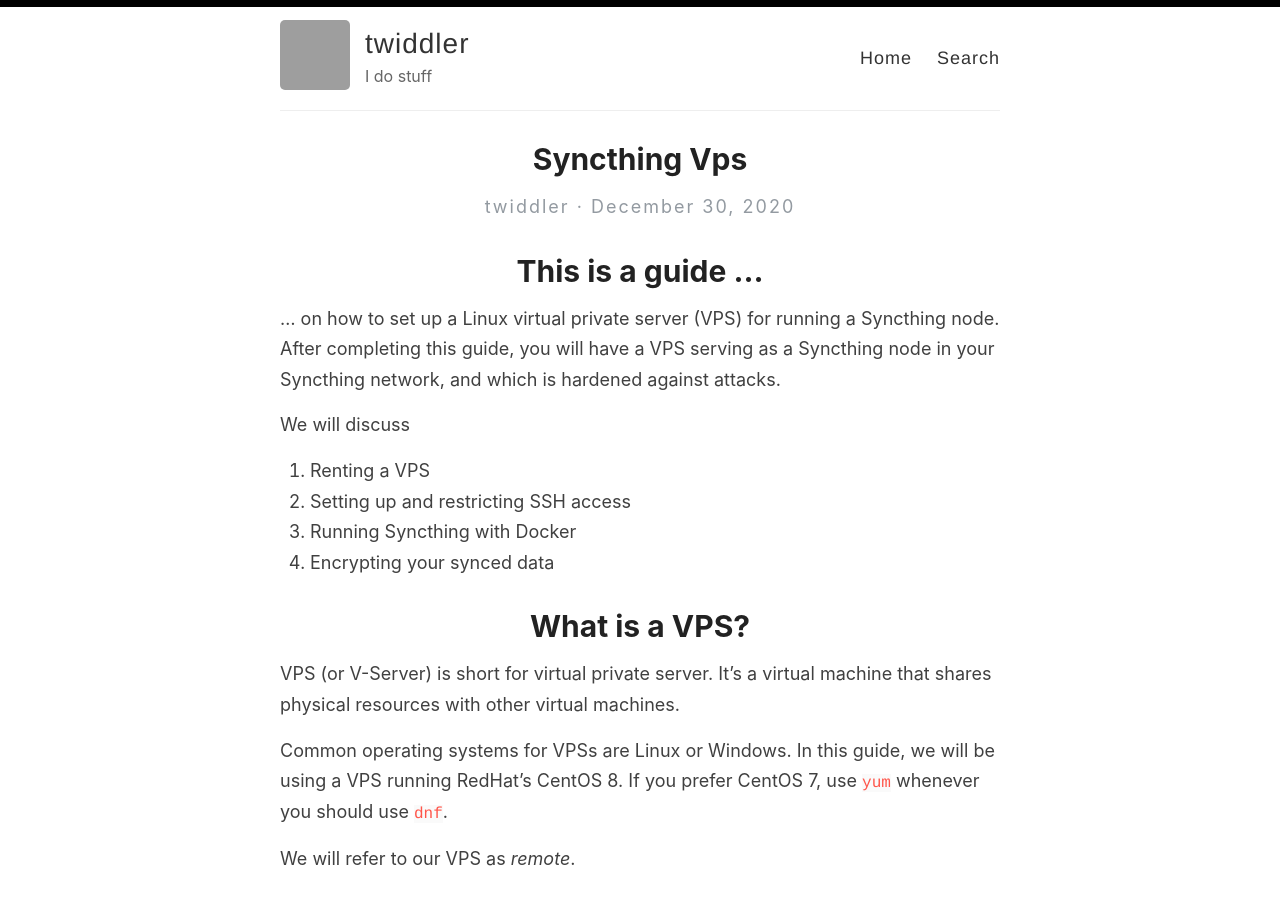
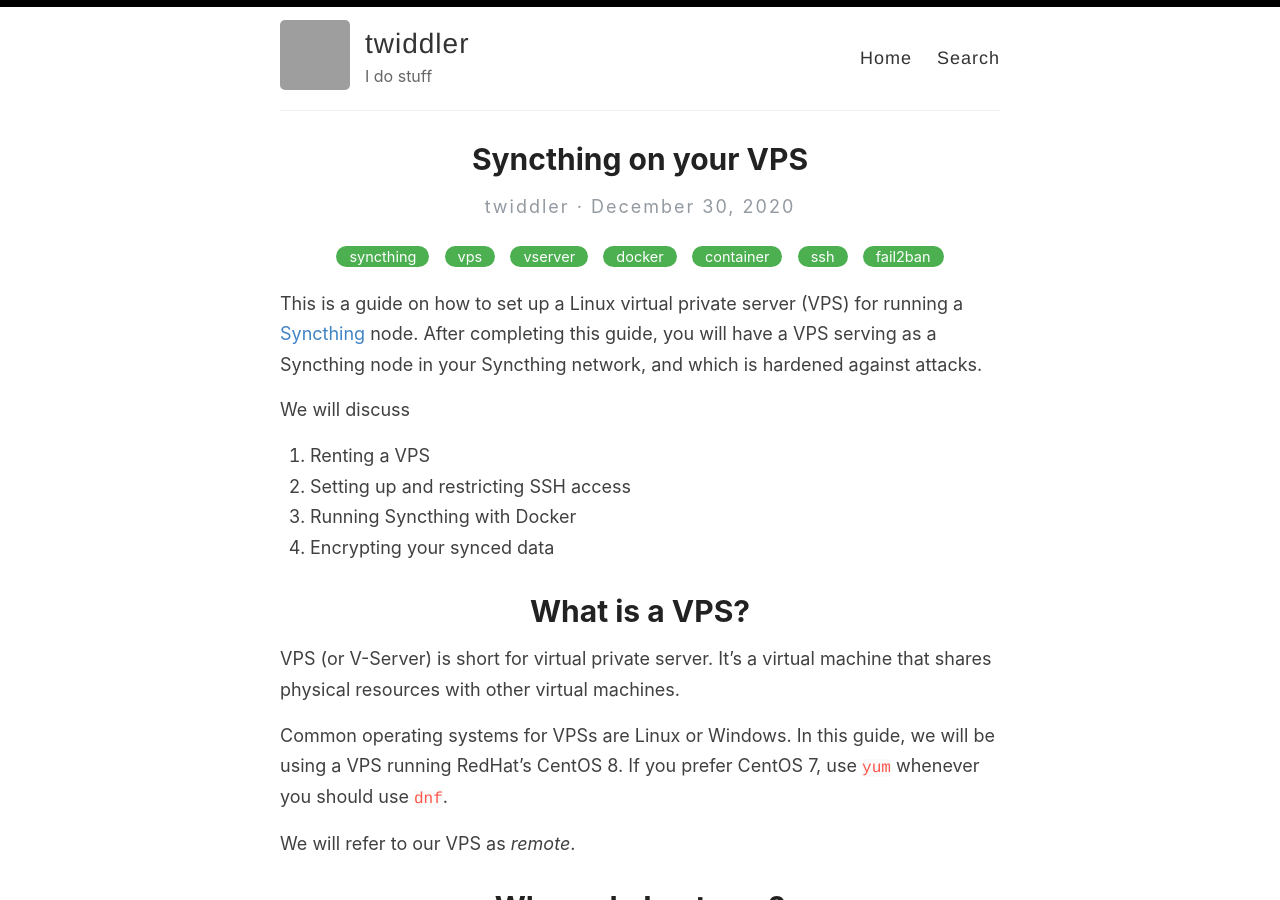
Before and after one commit to twiddler/twiddler.github.io, a Jekyll site: the page built from _posts/2020-12-30-syncthing-vps.md, in a window 1280 px wide and 900 px high. Built offline with Jekyll 4.4.1, drawn with Linux system fonts in a browser that asks for light colours; our own code applies the rules of GitHub Pages for plain Markdown files; some of the changed text lies outside the part shown; grey boxes are pictures that could not be loaded.

Commit message:
Update 2020-12-30-syncthing-vps.md

```diff
--- a/_posts/2020-12-30-syncthing-vps.md
+++ b/_posts/2020-12-30-syncthing-vps.md
@@ -1,6 +1,10 @@
-# This is a guide ...
+---
+layout: post
+title: Syncthing on your VPS
+categories: [syncthing, vps, vserver, docker, container, ssh, fail2ban]
+---
 
-... on how to set up a Linux virtual private server (VPS) for running a Syncthing node. After completing this guide, you will have a VPS serving as a Syncthing node in your Syncthing network, and which is hardened against attacks.
+This is a guide on how to set up a Linux virtual private server (VPS) for running a [Syncthing](https://syncthing.net/) node. After completing this guide, you will have a VPS serving as a Syncthing node in your Syncthing network, and which is hardened against attacks.
 
 We will discuss
 
@@ -272,4 +276,4 @@
 - V. Gite, [_Add / Create a Sudo User on CentOS Linux 8 sudoers_](https://www.cyberciti.biz/faq/add-create-a-sudo-user-on-centos-linux-8/)
 - Syncthing contributors, [_Syncthing's Docker README_](https://github.com/syncthing/syncthing/blob/main/README-Docker.md)
 
-Happy syncing! :tada:
+Happy syncing! :)
```
